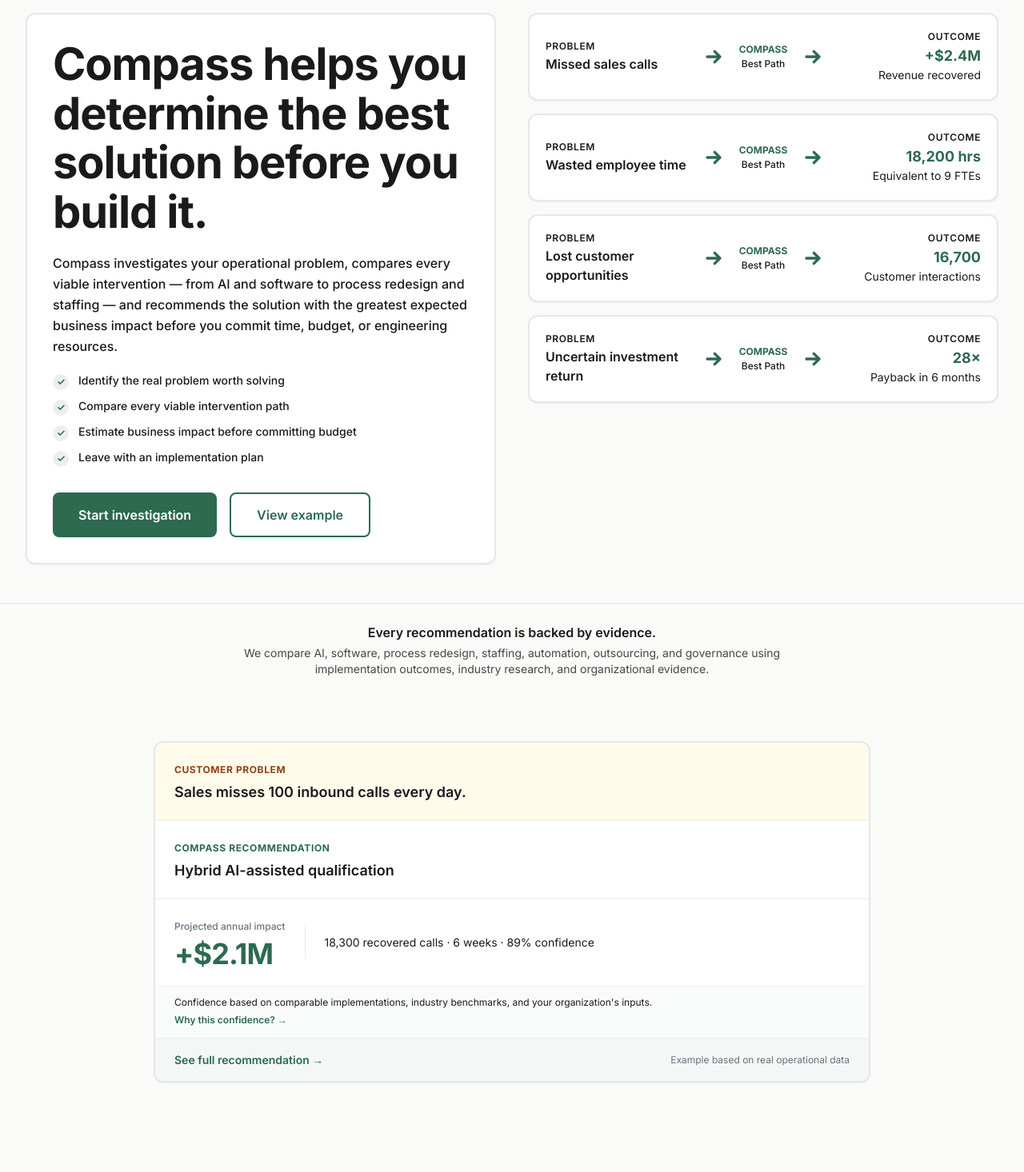
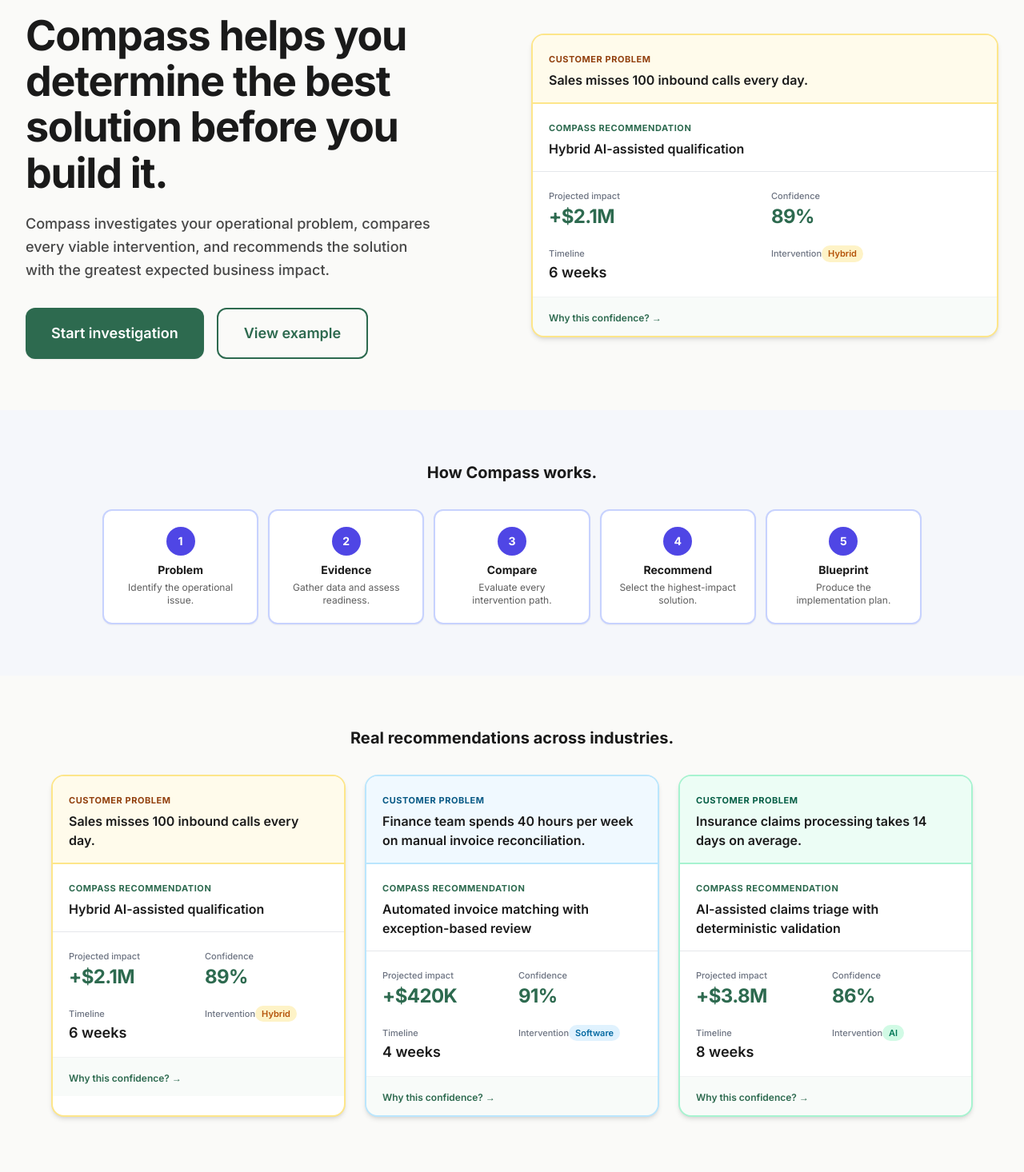
Before and after one commit to smithar106/Compass-Web, a Next.js app: page / in a window 1280 px wide. Shown: the part 80-1546 px from the top of the page at 80% size. Built offline with nearby package versions, Linux system fonts and the light colour scheme.

Commit message:
homepage: product-first redesign - hero recommendation panel, 3 industry examples, reusable RecommendationPanel component

```diff
--- a/src/app/page.tsx
+++ b/src/app/page.tsx
@@ -5,68 +5,66 @@
 import { site } from "@/content/site";
 import { researchStatistics } from "@/data/research";
 
-function RecommendationCard({ data, color }: { data: any; color: string }) {
+function RecommendationPanel({ data, accent }: { data: any; accent: string }) {
   const [showEvidence, setShowEvidence] = useState(false);
-  const colorMap: Record<string, { bg: string; text: string }> = {
-    amber: { bg: "bg-amber-50", text: "text-amber-800" },
-    sky: { bg: "bg-sky-50", text: "text-sky-800" },
+  const accentMap: Record<string, { border: string; bg: string; text: string; pill: string }> = {
+    amber: { border: "border-amber-200", bg: "bg-amber-50", text: "text-amber-800", pill: "bg-amber-100 text-amber-700" },
+    sky: { border: "border-sky-200", bg: "bg-sky-50", text: "text-sky-800", pill: "bg-sky-100 text-sky-700" },
+    emerald: { border: "border-emerald-200", bg: "bg-emerald-50", text: "text-emerald-800", pill: "bg-emerald-100 text-emerald-700" },
   };
-  const c = colorMap[color] || colorMap.amber;
+  const c = accentMap[accent] || accentMap.amber;
 
   return (
-    <div className="border-2 border-border rounded-xl bg-white shadow-sm overflow-hidden">
-      <div className={`${c.bg} border-b-2 border-border/40 px-6 py-5`}>
-        <span className={`text-xs font-bold ${c.text} uppercase tracking-wider`}>Customer problem</span>
-        <p className="text-lg text-ink font-semibold mt-1">{data.problem}</p>
+    <div className={`border-2 ${c.border} rounded-2xl bg-white shadow-md overflow-hidden`}>
+      <div className={`${c.bg} px-5 py-4 border-b-2 ${c.border}`}>
+        <span className={`text-[11px] font-bold ${c.text} uppercase tracking-wider`}>Customer problem</span>
+        <p className="text-base text-ink font-semibold mt-1">{data.problem}</p>
       </div>
-      <div className="px-6 py-5 border-b-2 border-border/40">
-        <span className="text-xs font-bold text-forest uppercase tracking-wider">Compass recommendation</span>
-        <p className="text-lg text-ink font-semibold mt-1">{data.recommendation}</p>
+      <div className="px-5 py-4 border-b border-border">
+        <span className="text-[11px] font-bold text-forest uppercase tracking-wider">Compass recommendation</span>
+        <p className="text-base text-ink font-semibold mt-1">{data.recommendation}</p>
       </div>
-      <div className="px-6 py-5 flex items-center gap-6">
+      <div className="px-5 py-4 grid grid-cols-2 gap-4">
         <div>
-          <span className="text-xs text-stone font-medium">Projected annual impact</span>
-          <p className="text-4xl font-bold text-forest mt-1 tracking-tight">{data.impact}</p>
+          <span className="text-[11px] text-stone font-medium">Projected impact</span>
+          <p className="text-2xl font-bold text-forest tracking-tight">{data.impact}</p>
         </div>
-        <div className="h-10 w-px bg-border flex-shrink-0" />
-        <p className="text-sm text-ink leading-relaxed">{data.detail}</p>
+        <div>
+          <span className="text-[11px] text-stone font-medium">Confidence</span>
+          <p className="text-2xl font-bold text-forest tracking-tight">{data.confidence}</p>
+        </div>
+        <div>
+          <span className="text-[11px] text-stone font-medium">Timeline</span>
+          <p className="text-lg font-semibold text-ink">{data.timeline}</p>
+        </div>
+        <div>
+          <span className="text-[11px] text-stone font-medium">Intervention</span>
+          <span className={`inline-block mt-0.5 text-[11px] font-semibold px-2 py-0.5 rounded-full ${c.pill}`}>{data.type}</span>
+        </div>
       </div>
-      <div className="bg-mist/30 px-6 py-3 border-t border-border/40">
-        <p className="text-xs text-ink">{data.confidenceNote}</p>
+      <div className="px-5 py-3 bg-mist/30 border-t border-border/40">
         <button
           onClick={() => setShowEvidence(!showEvidence)}
-          className="mt-1 text-xs text-forest font-semibold hover:text-leaf transition-colors"
+          className="text-xs text-forest font-semibold hover:text-leaf transition-colors"
         >
           {showEvidence ? "Hide evidence" : "Why this confidence? \u2192"}
         </button>
         {showEvidence && (
-          <div className="mt-3 space-y-2">
-            <div className="flex items-start gap-2 text-xs">
-              <span className="flex-shrink-0 w-4 h-4 rounded bg-forest/10 flex items-center justify-center mt-0.5">
-                <span className="text-[10px] font-bold text-forest">{"\u2713"}</span>
-              </span>
-              <span className="text-ink"><span className="font-semibold">Industry benchmarks:</span> Comparable implementations show similar call recovery rates.</span>
+          <div className="mt-2 space-y-1.5">
+            <div className="flex items-start gap-2 text-xs text-ink">
+              <span className="text-forest font-bold">{"\u2713"}</span>
+              <span><span className="font-semibold">Industry benchmarks:</span> Comparable implementations show similar outcomes.</span>
             </div>
-            <div className="flex items-start gap-2 text-xs">
-              <span className="flex-shrink-0 w-4 h-4 rounded bg-forest/10 flex items-center justify-center mt-0.5">
-                <span className="text-[10px] font-bold text-forest">{"\u2713"}</span>
-              </span>
-              <span className="text-ink"><span className="font-semibold">Research sources:</span> Gartner, IBM, and BCG studies on AI implementation outcomes.</span>
+            <div className="flex items-start gap-2 text-xs text-ink">
+              <span className="text-forest font-bold">{"\u2713"}</span>
+              <span><span className="font-semibold">Research sources:</span> Gartner, IBM, BCG studies on implementation outcomes.</span>
             </div>
-            <div className="flex items-start gap-2 text-xs">
-              <span className="flex-shrink-0 w-4 h-4 rounded bg-forest/10 flex items-center justify-center mt-0.5">
-                <span className="text-[10px] font-bold text-forest">{"\u2713"}</span>
-              </span>
-              <span className="text-ink"><span className="font-semibold">Customer inputs:</span> CRM data, call volume metrics, and staffing information provided during investigation.</span>
+            <div className="flex items-start gap-2 text-xs text-ink">
+              <span className="text-forest font-bold">{"\u2713"}</span>
+              <span><span className="font-semibold">Customer inputs:</span> Operational data provided during investigation.</span>
             </div>
           </div>
         )}
-      </div>
-      <div className="bg-mist/50 border-t-2 border-border/40 px-6 py-4 flex items-center justify-between">
-        <Link href="/assessment/results?example=true" className="text-sm text-forest font-semibold hover:text-leaf transition-colors">
-          {data.cta} &rarr;
-        </Link>
-        <span className="text-xs text-stone">Example based on real operational data</span>
       </div>
     </div>
   );
@@ -75,96 +73,72 @@
 export default function HomePage() {
   return (
     <>
-      {/* Hero */}
-      <section className="pt-24 pb-12 px-4 sm:px-6 lg:px-8">
+      {/* Hero — product first */}
+      <section className="pt-24 pb-16 px-4 sm:px-6 lg:px-8">
         <div className="mx-auto max-w-7xl">
-          <div className="grid grid-cols-1 lg:grid-cols-2 gap-10 items-start">
+          <div className="grid grid-cols-1 lg:grid-cols-2 gap-12 items-center">
             {/* Left */}
-            <div className="bg-white border-2 border-border rounded-xl p-8 shadow-sm">
-              <h1 className="text-[2.5rem] md:text-display font-bold text-ink leading-[1.1] tracking-tight">
+            <div>
+              <h1 className="text-[2.5rem] md:text-[3.25rem] font-bold text-ink leading-[1.1] tracking-tight">
                 {site.hero.headline}
               </h1>
-              <p className="mt-5 text-base text-ink leading-relaxed font-[500]">
+              <p className="mt-5 text-lg text-ink/80 leading-relaxed font-[500] max-w-lg">
                 {site.hero.subtitle}
               </p>
-              <ul className="mt-5 space-y-2.5">
-                {site.hero.bullets.map((b) => (
-                  <li key={b} className="flex items-start gap-3 text-sm text-ink font-medium">
-                    <span className="flex-shrink-0 w-5 h-5 rounded-full bg-forest/10 flex items-center justify-center mt-0.5">
-                      <span className="text-xs font-bold text-forest">{"\u2713"}</span>
-                    </span>
-                    {b}
-                  </li>
-                ))}
-              </ul>
               <div className="mt-8 flex flex-wrap gap-4">
-                <Link href="/assessment" className="inline-flex items-center px-8 py-3.5 bg-forest text-white text-base font-semibold rounded-lg hover:bg-leaf transition-colors shadow-sm">
+                <Link href="/assessment" className="inline-flex items-center px-8 py-4 bg-forest text-white text-lg font-semibold rounded-xl hover:bg-leaf transition-colors shadow-sm">
                   {site.hero.cta}
                 </Link>
-                <a href="#example" className="inline-flex items-center px-8 py-3.5 border-2 border-forest text-forest text-base font-semibold rounded-lg hover:bg-mist transition-colors">
+                <a href="#examples" className="inline-flex items-center px-8 py-4 border-2 border-forest text-forest text-lg font-semibold rounded-xl hover:bg-mist transition-colors">
                   {site.hero.ctaSecondary}
                 </a>
               </div>
             </div>
 
-            {/* Right: arrow flow cards */}
-            <div className="space-y-4">
-              {site.hero.outcomes.map((o) => (
-                <div key={o.label} className="border-2 border-border rounded-xl bg-white p-5 shadow-sm">
-                  <div className="flex items-center gap-4">
-                    <div className="flex-1 min-w-0">
-                      <p className="text-xs font-semibold text-ink uppercase tracking-wider">Problem</p>
-                      <p className="text-base text-ink font-semibold mt-0.5">{o.problem}</p>
-                    </div>
-                    <svg className="w-8 h-8 text-forest flex-shrink-0" fill="none" viewBox="0 0 24 24" stroke="currentColor" strokeWidth={2.5}>
-                      <path strokeLinecap="round" strokeLinejoin="round" d="M13 7l5 5m0 0l-5 5m5-5H6" />
-                    </svg>
-                    <div className="flex-shrink-0 text-center">
-                      <p className="text-xs font-bold text-forest uppercase">Compass</p>
-                      <p className="text-xs text-ink font-medium mt-0.5">{o.label}</p>
-                    </div>
-                    <svg className="w-8 h-8 text-forest flex-shrink-0" fill="none" viewBox="0 0 24 24" stroke="currentColor" strokeWidth={2.5}>
-                      <path strokeLinecap="round" strokeLinejoin="round" d="M13 7l5 5m0 0l-5 5m5-5H6" />
-                    </svg>
-                    <div className="flex-1 min-w-0 text-right">
-                      <p className="text-xs font-semibold text-ink uppercase tracking-wider">Outcome</p>
-                      <p className="text-lg font-bold text-forest mt-0.5">{o.value}</p>
-                      <p className="text-sm text-ink">{o.detail}</p>
-                    </div>
-                  </div>
-                </div>
-              ))}
-            </div>
+            {/* Right — the product */}
+            <RecommendationPanel data={site.hero.recommendation} accent="amber" />
           </div>
         </div>
       </section>
 
-      {/* Evidence bar */}
-      <section className="py-6 bg-cream border-t border-border px-4 sm:px-6 lg:px-8">
-        <div className="mx-auto max-w-5xl text-center">
-          <p className="text-base text-ink font-semibold">{site.evidence.headline}</p>
-          <p className="text-sm text-ink/80 mt-1 max-w-2xl mx-auto">{site.evidence.subtitle}</p>
+      {/* How Compass works */}
+      <section className="py-16 px-4 sm:px-6 lg:px-8 bg-indigo-50/40">
+        <div className="mx-auto max-w-5xl">
+          <h2 className="text-xl font-bold text-ink text-center">How Compass works.</h2>
+          <div className="mt-8 grid grid-cols-1 md:grid-cols-5 gap-3">
+            {[
+              { step: "Problem", desc: "Identify the operational issue." },
+              { step: "Evidence", desc: "Gather data and assess readiness." },
+              { step: "Compare", desc: "Evaluate every intervention path." },
+              { step: "Recommend", desc: "Select the highest-impact solution." },
+              { step: "Blueprint", desc: "Produce the implementation plan." },
+            ].map((item, i) => (
+              <div key={item.step} className="border-2 border-indigo-200 rounded-xl p-5 text-center bg-white shadow-sm">
+                <span className="w-9 h-9 rounded-full bg-indigo-600 text-white flex items-center justify-center mx-auto text-sm font-bold">{i + 1}</span>
+                <p className="mt-2 text-sm font-bold text-ink">{item.step}</p>
+                <p className="mt-1 text-xs text-ink/70">{item.desc}</p>
+              </div>
+            ))}
+          </div>
         </div>
       </section>
 
-      {/* Example: Sales */}
-      <section id="example" className="py-[3.5rem] px-4 sm:px-6 lg:px-8">
-        <div className="mx-auto max-w-4xl">
-          <RecommendationCard data={site.example} color="amber" />
+      {/* Industry examples */}
+      <section id="examples" className="py-16 px-4 sm:px-6 lg:px-8 bg-cream">
+        <div className="mx-auto max-w-6xl">
+          <h2 className="text-xl font-bold text-ink text-center">Real recommendations across industries.</h2>
+          <div className="mt-8 grid grid-cols-1 md:grid-cols-3 gap-6">
+            <RecommendationPanel data={site.exampleSales} accent="amber" />
+            <RecommendationPanel data={site.exampleFinance} accent="sky" />
+            <RecommendationPanel data={site.exampleHealthcare} accent="emerald" />
+          </div>
         </div>
       </section>
 
-      {/* Example: Finance */}
-      <section className="py-[3.5rem] px-4 sm:px-6 lg:px-8 bg-cream">
-        <div className="mx-auto max-w-4xl">
-          <RecommendationCard data={site.exampleFinance} color="sky" />
-        </div>
-      </section>
-
-      {/* Statistics — amber/warm tones */}
-      <section className="py-[3.5rem] px-4 sm:px-6 lg:px-8 bg-amber-50/30">
+      {/* Evidence */}
+      <section className="py-16 px-4 sm:px-6 lg:px-8">
         <div className="mx-auto max-w-5xl">
-          <h2 className="text-[22px] font-bold text-ink text-center">Why implementation decisions go wrong.</h2>
+          <h2 className="text-xl font-bold text-ink text-center">Why implementation decisions go wrong.</h2>
           <p className="mt-2 text-sm text-ink/80 text-center">Before organizations find Compass, they often learn the hard way.</p>
           <div className="mt-6 grid grid-cols-2 md:grid-cols-4 gap-3">
             {researchStatistics.map((stat) => (
@@ -180,12 +154,12 @@
       </section>
 
       {/* CTA */}
-      <section className="py-[3.5rem] bg-ink text-cream px-4 sm:px-6 lg:px-8">
+      <section className="py-16 bg-ink text-cream px-4 sm:px-6 lg:px-8">
         <div className="mx-auto max-w-3xl text-center">
           <h2 className="text-[28px] font-bold">{site.finalCta.headline}</h2>
-          <p className="mt-4 text-base text-cream/90">{site.finalCta.subtitle}</p>
+          <p className="mt-4 text-lg text-cream/90">{site.finalCta.subtitle}</p>
           <div className="mt-8">
-            <Link href="/assessment" className="inline-flex items-center px-8 py-3.5 bg-cream text-ink text-base font-semibold rounded-lg hover:bg-white transition-colors shadow-sm">
+            <Link href="/assessment" className="inline-flex items-center px-8 py-4 bg-cream text-ink text-lg font-semibold rounded-xl hover:bg-white transition-colors shadow-sm">
               {site.finalCta.cta}
             </Link>
           </div>
--- a/src/content/site.ts
+++ b/src/content/site.ts
@@ -6,7 +6,7 @@
 
   hero: {
     headline: "Compass helps you determine the best solution before you build it.",
-    subtitle: "Compass investigates your operational problem, compares every viable intervention \u2014 from AI and software to process redesign and staffing \u2014 and recommends the solution with the greatest expected business impact before you commit time, budget, or engineering resources.",
+    subtitle: "Compass investigates your operational problem, compares every viable intervention, and recommends the solution with the greatest expected business impact.",
     bullets: [
       "Identify the real problem worth solving",
       "Compare every viable intervention path",
@@ -21,31 +21,55 @@
       { problem: "Lost customer opportunities", label: "Best Path", value: "16,700", detail: "Customer interactions" },
       { problem: "Uncertain investment return", label: "Best Path", value: "28\u00D7", detail: "Payback in 6 months" },
     ],
+    recommendation: {
+      problem: "Sales misses 100 inbound calls every day.",
+      recommendation: "Hybrid AI-assisted qualification",
+      impact: "+$2.1M",
+      confidence: "89%",
+      timeline: "6 weeks",
+      type: "Hybrid",
+    },
   },
 
-  evidence: {
-    headline: "Every recommendation is backed by evidence.",
-    subtitle: "We compare AI, software, process redesign, staffing, automation, outsourcing, and governance using implementation outcomes, industry research, and organizational evidence.",
-  },
-
-  example: {
-    headline: "Example recommendation.",
+  exampleSales: {
     problem: "Sales misses 100 inbound calls every day.",
     recommendation: "Hybrid AI-assisted qualification",
     impact: "+$2.1M",
+    confidence: "89%",
+    timeline: "6 weeks",
+    type: "Hybrid",
     detail: "18,300 recovered calls \u00B7 6 weeks \u00B7 89% confidence",
     cta: "See full recommendation",
     confidenceNote: "Confidence based on comparable implementations, industry benchmarks, and your organization's inputs.",
   },
 
   exampleFinance: {
-    headline: "Another example.",
     problem: "Finance team spends 40 hours per week on manual invoice reconciliation.",
     recommendation: "Automated invoice matching with exception-based review",
     impact: "+$420K",
+    confidence: "91%",
+    timeline: "4 weeks",
+    type: "Software",
     detail: "1,800 hours returned \u00B7 4 weeks \u00B7 91% confidence",
     cta: "See full recommendation",
     confidenceNote: "Confidence based on comparable implementations, industry benchmarks, and your organization's inputs.",
+  },
+
+  exampleHealthcare: {
+    problem: "Insurance claims processing takes 14 days on average.",
+    recommendation: "AI-assisted claims triage with deterministic validation",
+    impact: "+$3.8M",
+    confidence: "86%",
+    timeline: "8 weeks",
+    type: "AI",
+    detail: "2,100 claims processed faster \u00B7 8 weeks \u00B7 86% confidence",
+    cta: "See full recommendation",
+    confidenceNote: "Confidence based on comparable implementations, industry benchmarks, and your organization's inputs.",
+  },
+
+  evidence: {
+    headline: "Every recommendation is backed by evidence.",
+    subtitle: "We compare AI, software, process redesign, staffing, automation, outsourcing, and governance using implementation outcomes, industry research, and organizational evidence.",
   },
 
   designPartners: {
```
Also changed, not shown: 1 other file (tests, documents, lock files or other folders).
